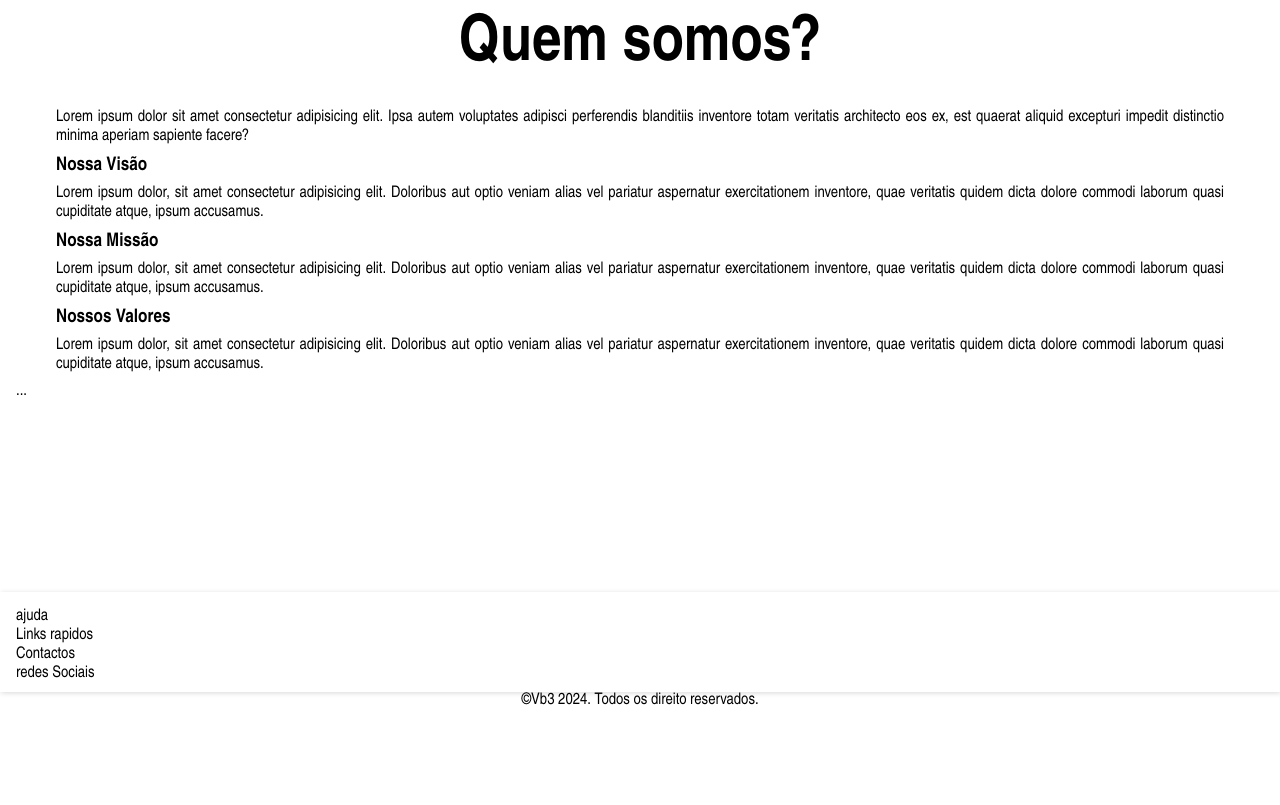
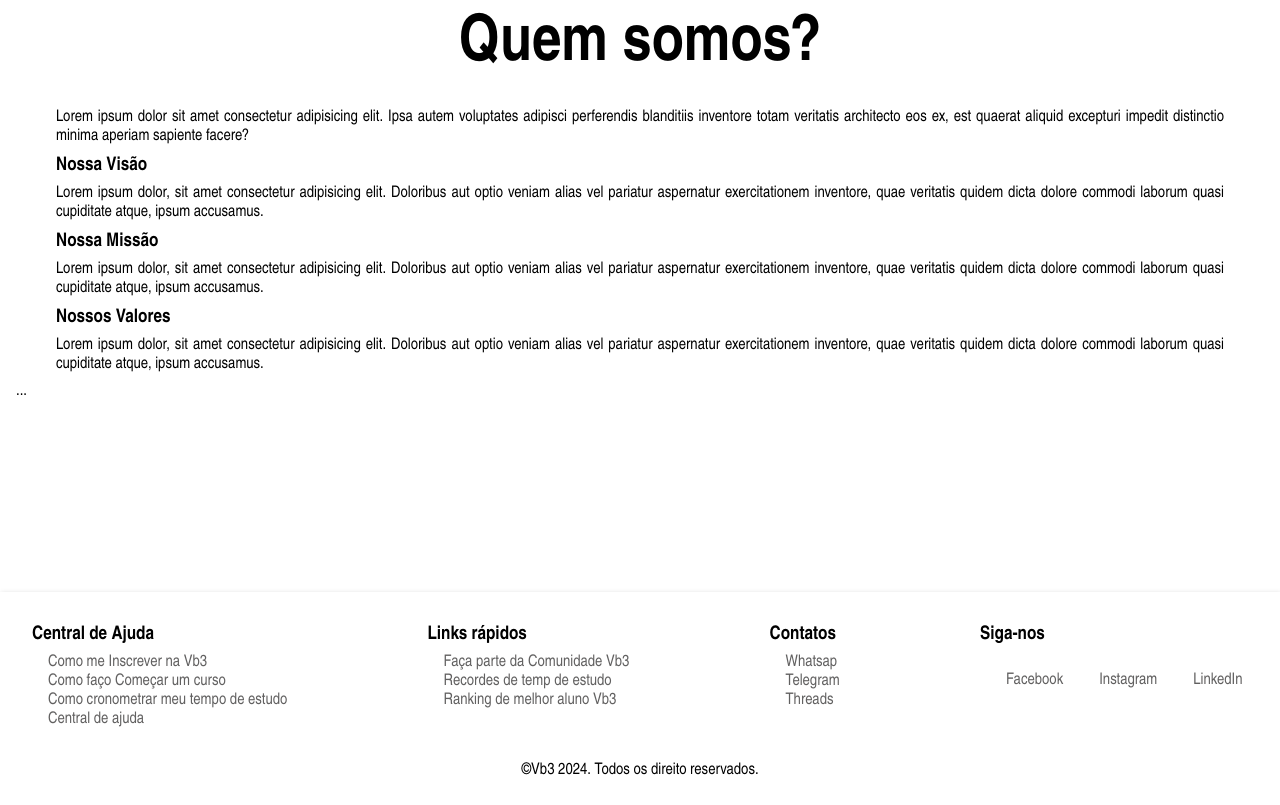
Before and after one commit to venanciongola/Projectos, a plain HTML site: page Estudo Iniciante/paginas/sobre.html in a window 1280 px wide. Shown: the part 108-913 px from the top of the page. Before the commit the page ends 827 px from the top, so only its background shows below. Drawn offline with Linux system fonts and the light colour scheme.

Commit message:
Actualizacao de Ercilio

```diff
--- /dev/null
+++ b/Estudo Iniciante/css/estilosProntos.css
@@ -0,0 +1,34 @@
+.flx{
+    position: relative;
+    display: block;
+    width: 100%;
+    display: flex;
+    justify-content: space-between;
+}
+ .wrp{
+    flex-wrap: wrap;
+}
+.flx>div{
+    flex: 1 1 max-content;
+    padding: 1rem;
+}
+
+.flx>li{
+    flex: 1 1 min-content;
+    padding: .5rem;
+}
+
+.ul{
+    width: 100%;
+    list-style-type: none;
+    padding: .5rem;
+}
+
+.link{
+    text-decoration: none;
+    color: #353434c8;
+    padding: .5rem;
+}
+.link:hover{
+    color: #111;
+}
--- a/Estudo Iniciante/css/style.css
+++ b/Estudo Iniciante/css/style.css
@@ -42,8 +42,10 @@ body{
 .cabecalhoInicial {
   justify-content: space-between;
 }
+header{
+  height: 100px;
+}
 header, footer{
-  height: 100px;
   position: relative;
   display: flex;
   flex-wrap: wrap;
@@ -195,6 +197,26 @@ select >*{
   margin-top: 1rem;
   padding: 1rem
 }
+
+.footer{
+  height: 100px;
+}
+.sigaNos{
+  max-width: 300px;
+  justify-content: center;
+}
+.sigaNos a{
+  position: relative;
+  width: max-content;
+  display: block;
+  border-radius: 4px;
+  border: 2px solid transparent
+}
+.sigaNos a:hover{
+  border-color: #111;
+  color: #eee;
+  background-color: #111;
+}
 .rodape{
   position: relative;
   display: block;
--- a/Estudo Iniciante/paginas/sobre.html
+++ b/Estudo Iniciante/paginas/sobre.html
@@ -4,6 +4,7 @@
         <meta http-equiv="content-type" content="text/html; charset=utf-8" />
         <title>Estuda De programação</title>
         <link rel="stylesheet" href="../css/style.css" type="text/css" media="all" />
+        <link rel="stylesheet" href="../css/estilosProntos.css" type="text/css" media="all" />
     </head>
     <body>
 
@@ -45,11 +46,66 @@
         </section>
 
         <footer>
-            <div>
-                <div>ajuda</div>
-                <div>Links rapidos</div>
-                <div>Contactos</div>
-                <div>redes Sociais</div>
+            <div  class="flx wrp">
+                <div>
+                    <h3>Central de Ajuda</h3>
+                    <ul class="ul">
+                        <li>
+                            <a class="link" href="?">Como me Inscrever na Vb3</a>
+                        </li>
+                        <li>
+                            <a class="link" href="?">Como faço Começar um curso</a>
+                        </li>
+                        <li>
+                            <a class="link" href="?">Como cronometrar meu tempo de estudo</a>
+                        </li>
+                        <li>
+                            <a class="link" href="?">Central de ajuda</a>
+                        </li>
+                    </ul>
+                </div>
+                <div>
+                    <h3>Links rápidos</h3>
+                    <ul class="ul">
+                        <li>
+                            <a class="link" href="?">Faça parte da Comunidade Vb3</a>
+                        </li>
+                        <li>
+                            <a class="link" href="?">Recordes de temp de estudo</a>
+                        </li>
+                        <li>
+                            <a class="link" href="?">Ranking de melhor aluno Vb3</a>
+                        </li>
+                    </ul>
+                </div>
+                <div>
+                    <h3>Contatos</h3>
+                    <ul class="ul">
+                        <li>
+                            <a class="link" href="?">Whatsap</a>
+                        </li>
+                        <li>
+                            <a class="link" href="?">Telegram</a>
+                        </li>
+                        <li>
+                            <a class="link" href="?">Threads</a>
+                        </li>
+                    </ul>
+                </div>
+                <div class="sigaNos">
+                    <h3>Siga-nos</h3>
+                    <ul class="ul flx">
+                        <li>
+                            <a class="link" href="?">Facebook</a>
+                        </li>
+                        <li>
+                            <a class="link" href="?">Instagram</a>
+                        </li>
+                        <li>
+                            <a class="link" href="?">LinkedIn</a>
+                        </li>
+                    </ul>
+                </div>
             </div>
           <p>&copy;Vb3 2024. Todos os direito reservados.</p>
         </footer>
```
